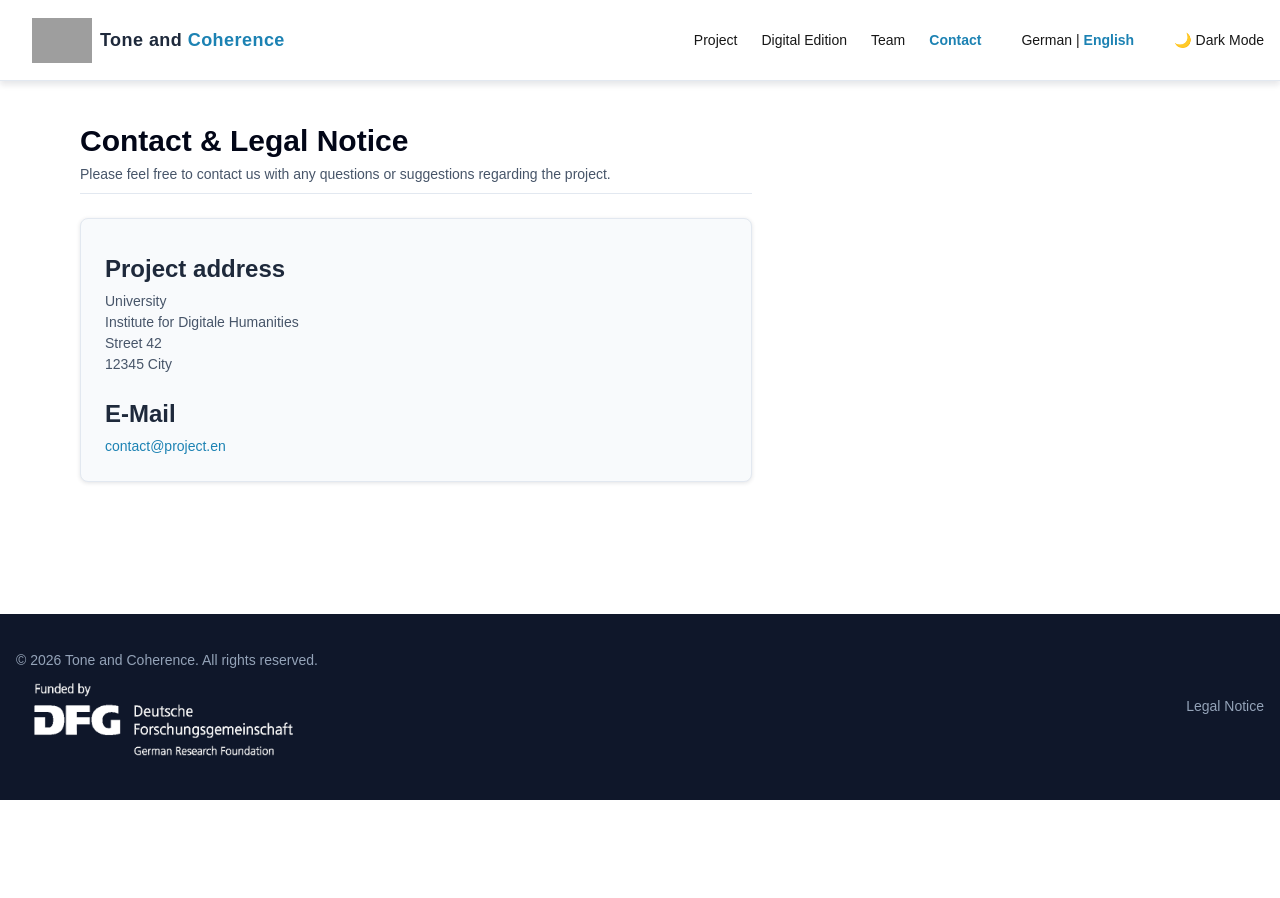
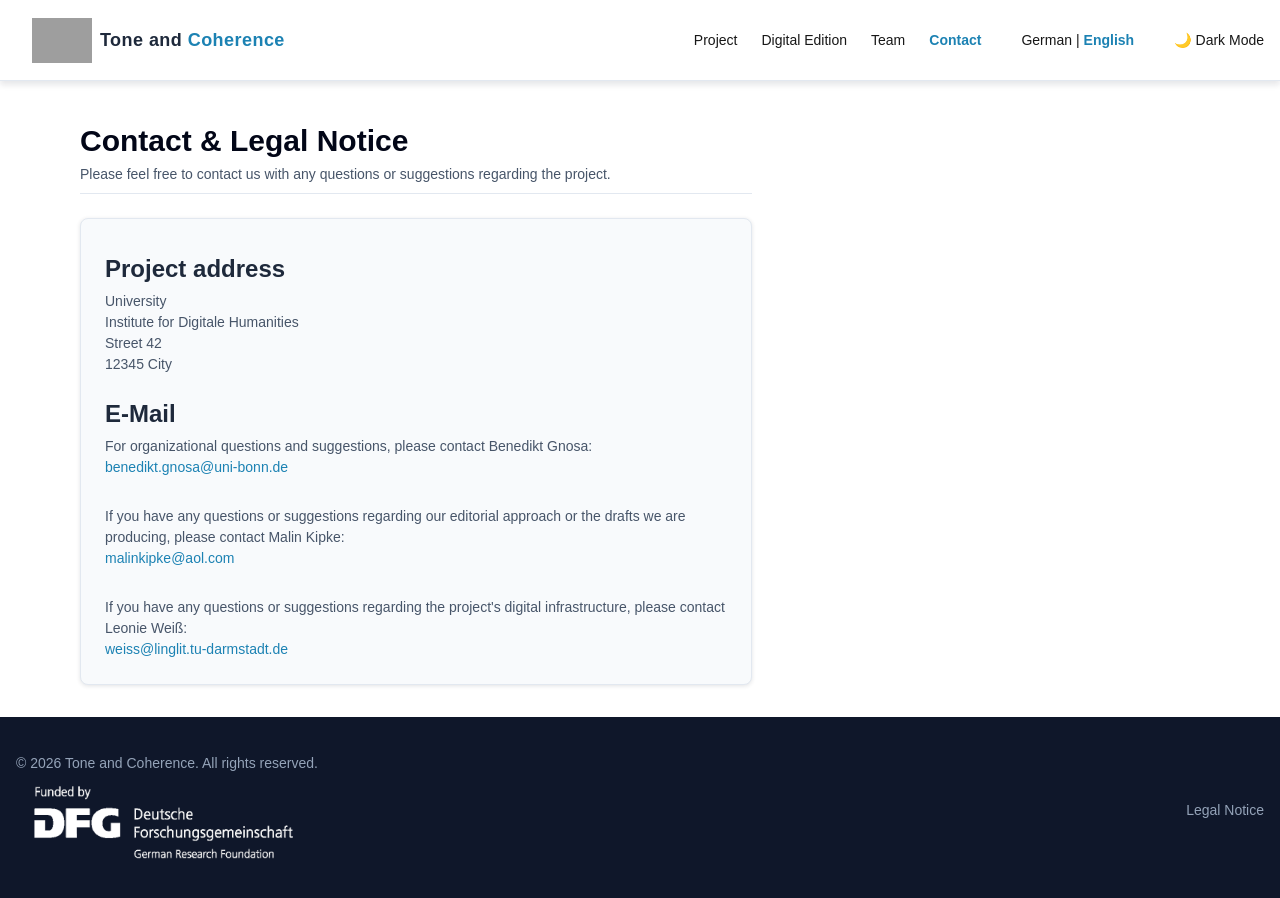
Before and after one commit to tonkohaerenz/tonkohaerenz.github.io, a Next.js app: page /en/contact in a window 1280 px wide. Shown: the top 898 px of the page. Before the commit the page ends 800 px from the top, so only its background shows below. Built offline with nearby package versions, Linux system fonts and the light colour scheme; grey boxes are pictures that could not be loaded.

Commit message:
Kontaktseiten überarbeitet

```diff
--- a/src/app/en/contact/page.tsx
+++ b/src/app/en/contact/page.tsx
@@ -20,10 +20,18 @@ export default function KontaktPage() {
 
         <div>
           <h2>E-Mail</h2>
-          <p>
-            <a href="mailto:kontakt@projekt.de" className="text-blue hover:underline">
-              contact@project.en
+          <p>For organizational questions and suggestions, please contact Benedikt Gnosa:<br/>
+            <a href="mailto:benedikt.gnosa@uni-bonn.de" className="text-blue hover:underline">
+              benedikt.gnosa@uni-bonn.de
             </a>
+          </p>
+          <br/>
+          <p>If you have any questions or suggestions regarding our editorial approach or the drafts we are producing, please contact Malin Kipke:<br/>
+            <a href="mailto:malinkipke@aol.com" className="text-blue hover:underline">malinkipke@aol.com</a>
+          </p>
+          <br/>
+          <p>If you have any questions or suggestions regarding the project's digital infrastructure, please contact Leonie Weiß:<br/>
+            <a href="mailto:weiss@linglit.tu-darmstadt.de" className="text-blue hover:underline">weiss@linglit.tu-darmstadt.de</a>
           </p>
         </div>
       </div>
--- a/src/app/en/page.tsx
+++ b/src/app/en/page.tsx
@@ -35,7 +35,7 @@ export default function HomePage() {
                 />
                 </a>
                 <figcaption>
-                  Abbildung: Ausschnitt aus der ersten Seite des Goldenen Tons.
+                  Bayrische Staatsbibliothek München, Cgm 4997 ‚Kolmarer Liederhandschrift‘ (‚Kolmar song manuscript‘), paper codex, 293 x 200 mm, ca. 1460, fol. 139r (cropped section).
                 </figcaption>
               </figure>
         <h2>About the Project</h2>
--- a/src/app/kontakt/page.tsx
+++ b/src/app/kontakt/page.tsx
@@ -20,10 +20,18 @@ export default function KontaktPage() {
 
         <div>
           <h2>E-Mail</h2>
-          <p>
-            <a href="mailto:kontakt@projekt.de" className="text-blue hover:underline">
-              kontakt@projekt.de
+          <p>Bei organisatorischen Fragen und Anregungen wenden Sie sich bitte an Benedikt Gnosa:<br/>
+            <a href="mailto:benedikt.gnosa@uni-bonn.de" className="text-blue hover:underline">
+              benedikt.gnosa@uni-bonn.de
             </a>
+          </p>
+          <br/>
+          <p>Bei Fragen und Anregungen zu unserem editorischen Vorgehen sowie den entstehenden Fassungen wenden Sie sich bitte an Malin Kipke:<br/>
+            <a href="mailto:malinkipke@aol.com" className="text-blue hover:underline">malinkipke@aol.com</a>
+          </p>
+          <br/>
+          <p>Bei Fragen und Anregungen zu der digitalen Infrastruktur des Projekts melden Sie sich bitte bei Leonie Weiß:<br/>
+            <a href="mailto:weiss@linglit.tu-darmstadt.de" className="text-blue hover:underline">weiss@linglit.tu-darmstadt.de</a>
           </p>
         </div>
       </div>
--- a/src/app/page.tsx
+++ b/src/app/page.tsx
@@ -34,7 +34,7 @@ export default function HomePage() {
           />
           </a>
           <figcaption>
-            Abbildung: Erste Seite des Goldenen Tons.
+            Bayrische Staatsbibliothek München, Cgm 4997 ‚Kolmarer Liederhandschrift‘, Papiercodex, 293 x 200 mm, um 1460, fol. 139r (Ausschnitt).
           </figcaption>
         </figure>
         <h2>Über das Projekt</h2>
```
